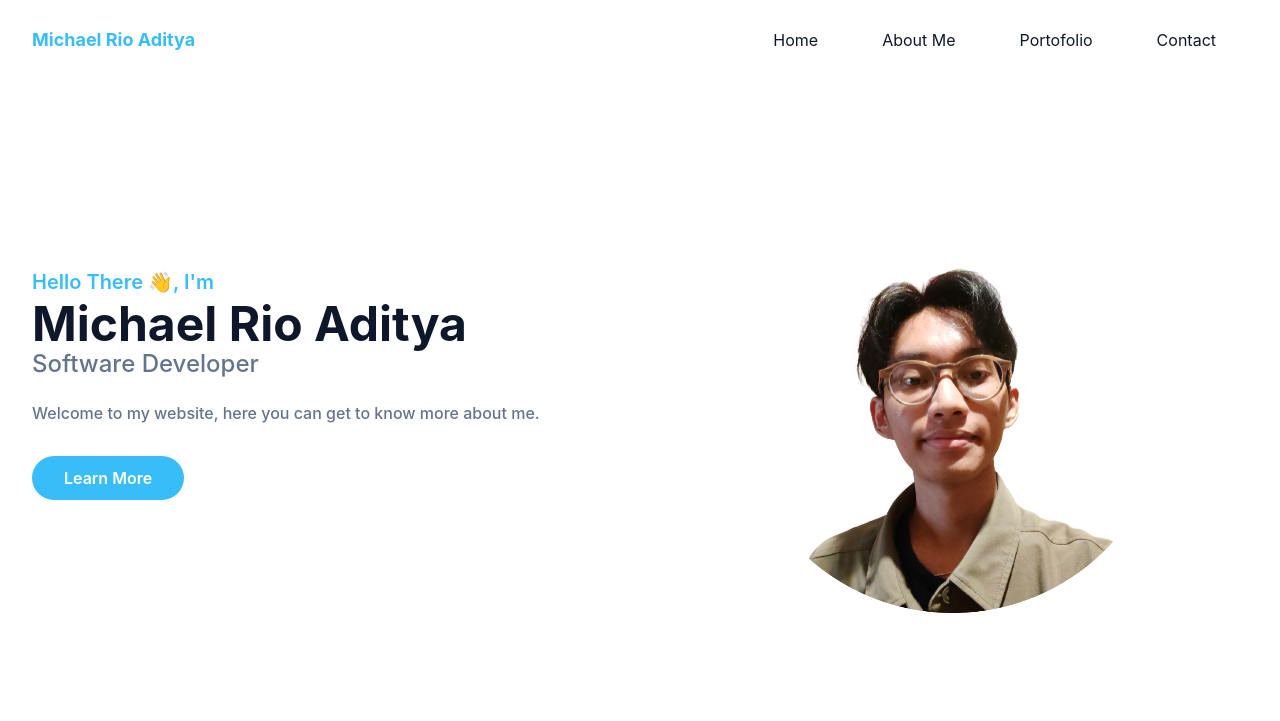
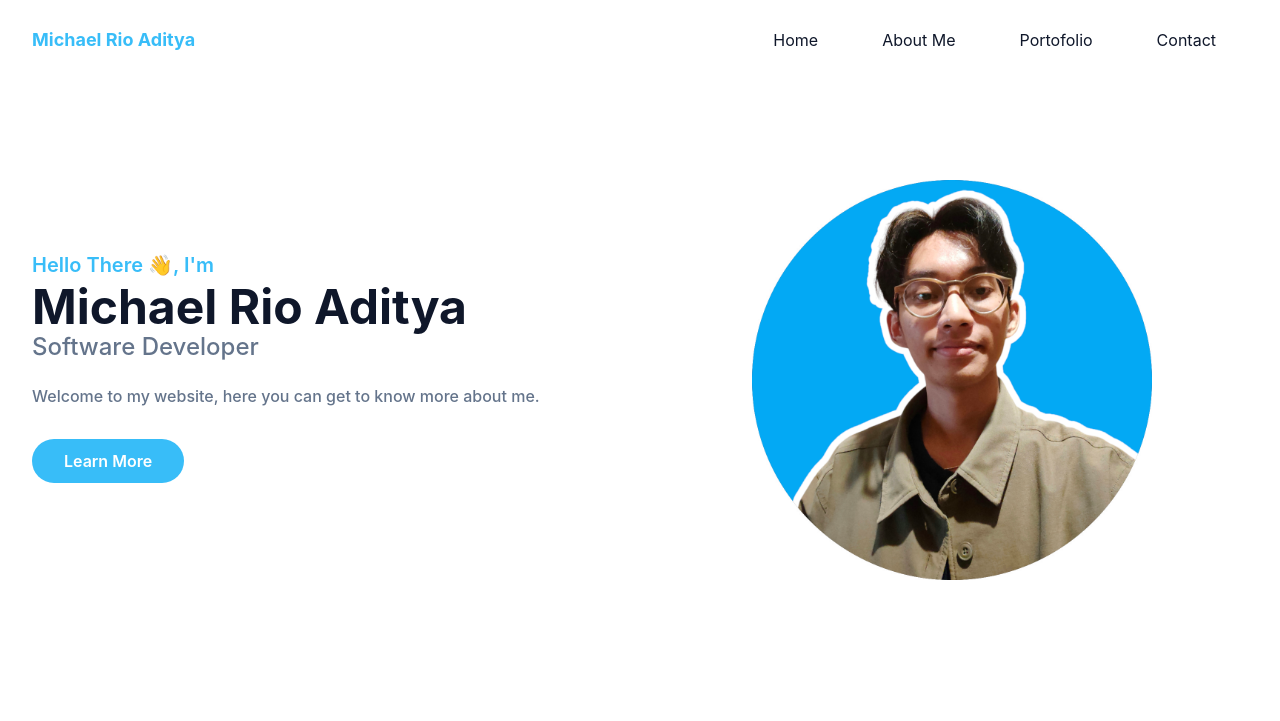
Before and after one commit to himichael00/portofolio, a website: page index.html in a window 1280 px wide. Shown: the top 721 px of the page. Drawn offline with Linux system fonts and the light colour scheme.

Commit message:
update pic profile

```diff
--- a/index.html
+++ b/index.html
@@ -74,7 +74,7 @@
                 </div>
                 <div class="w-full self-end px-4 lg:w-1/2">
                     <div class="relative mt-10 lg:mt-9 lg:right-0">
-                        <img src="dist/img/porto image.png" alt="profile"
+                        <img src="dist/img/porto_image2.png" alt="profile" width="400" height="400"
                         class="max-w-full mx-auto" />
                         <!-- <span class="absolute -bottom-0 -z-10 left-1/2 -translate-x-1/2 md:scale-125">
                             <svg width="400" height="400" viewBox="0 0 200 200" xmlns="http://www.w3.org/2000/svg">
```
Also changed, not shown: dist/img/porto_image2.png (added).
